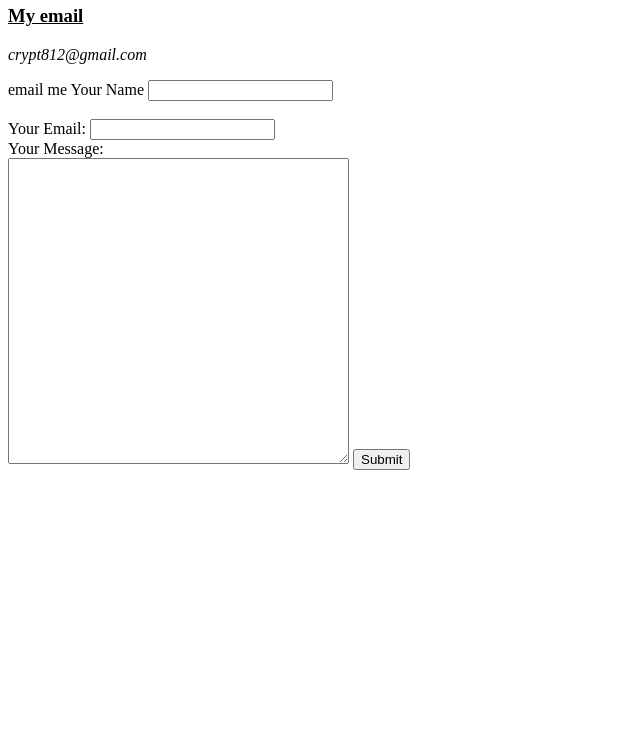
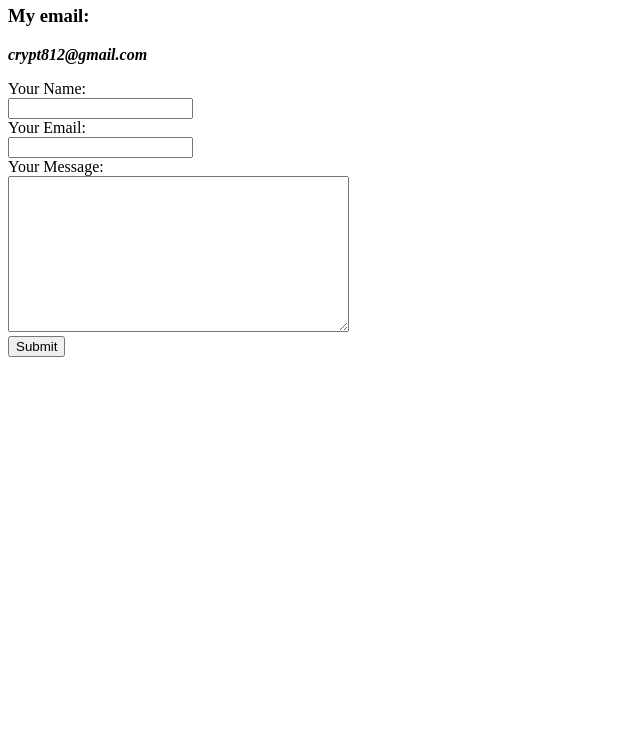
Before and after one commit to exliipso/cv, a plain HTML site: page Contacts.html in a window 1280 px wide. Shown: the part 62-800 px from the top of the page, without its empty margins (0-640 px from the left). Drawn offline with Linux system fonts and the light colour scheme.

Commit message:
Updated Site for the first time

```diff
--- a/Contacts.html
+++ b/Contacts.html
@@ -5,19 +5,17 @@
     <title>Contacts</title>
   </head>
   <body>
-<h2>My Contacts:</h2>
-<h3><u>My email</u></h3>
-<p><em>crypt812@gmail.com</em></p>
-<form class="" action=<a href="mailto:crypt812@gmail.com?subject=message">email me
-  <label for="">Your Name</label>
-  <input type="text" name="yourName" value=""><br>
-<br>
-<label for="">Your Email:</label>
-<input type="email" name="yourEmail" value=""><br>
-<label for="">Your Message:</label><br>
-<textarea name="yourMessage" rows="20" cols="40"></textarea>
-<input type="submit" name=""
-</form>
-
+    <u><h2>Contacts</h2></u>
+  <h3>My email:</h3>
+  <strong><em><p>crypt812@gmail.com</p></em></strong>
+  <form class="" action="mailto:crypt812@gmail.com" method="post">
+    <label for="">Your Name:</label><br>
+    <input type="text" name="yourName" value=""><br>
+    <label for="">Your Email:</label><br>
+    <input type="email" name="yourEmail" value=""><br>
+    <label for="">Your Message:</label><br>
+    <textarea name="yourMessage" rows="10" cols="40"></textarea><br>
+    <input type="submit" name=>
+  </form>
   </body>
 </html>
```
Also changed, not shown: My Hobbies.html (+3 -3 lines), index.html (+1 -1 lines).
